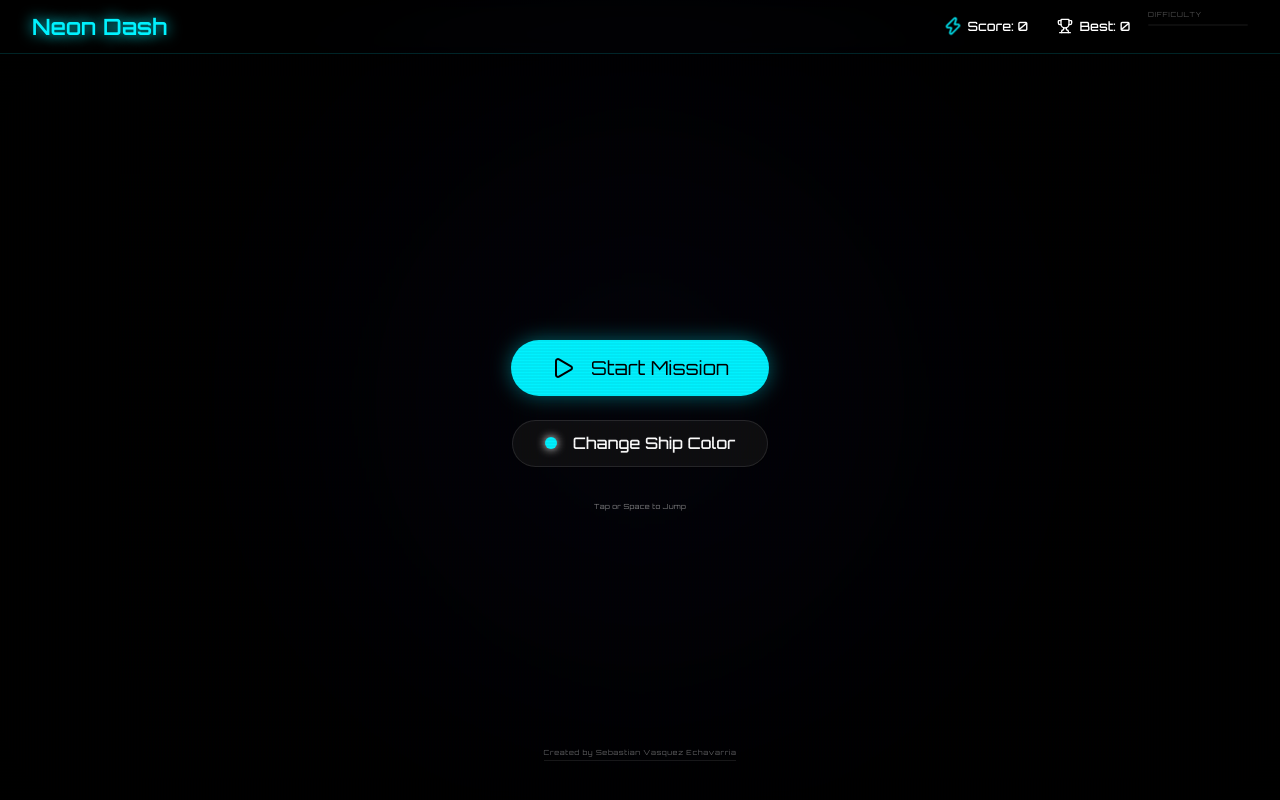
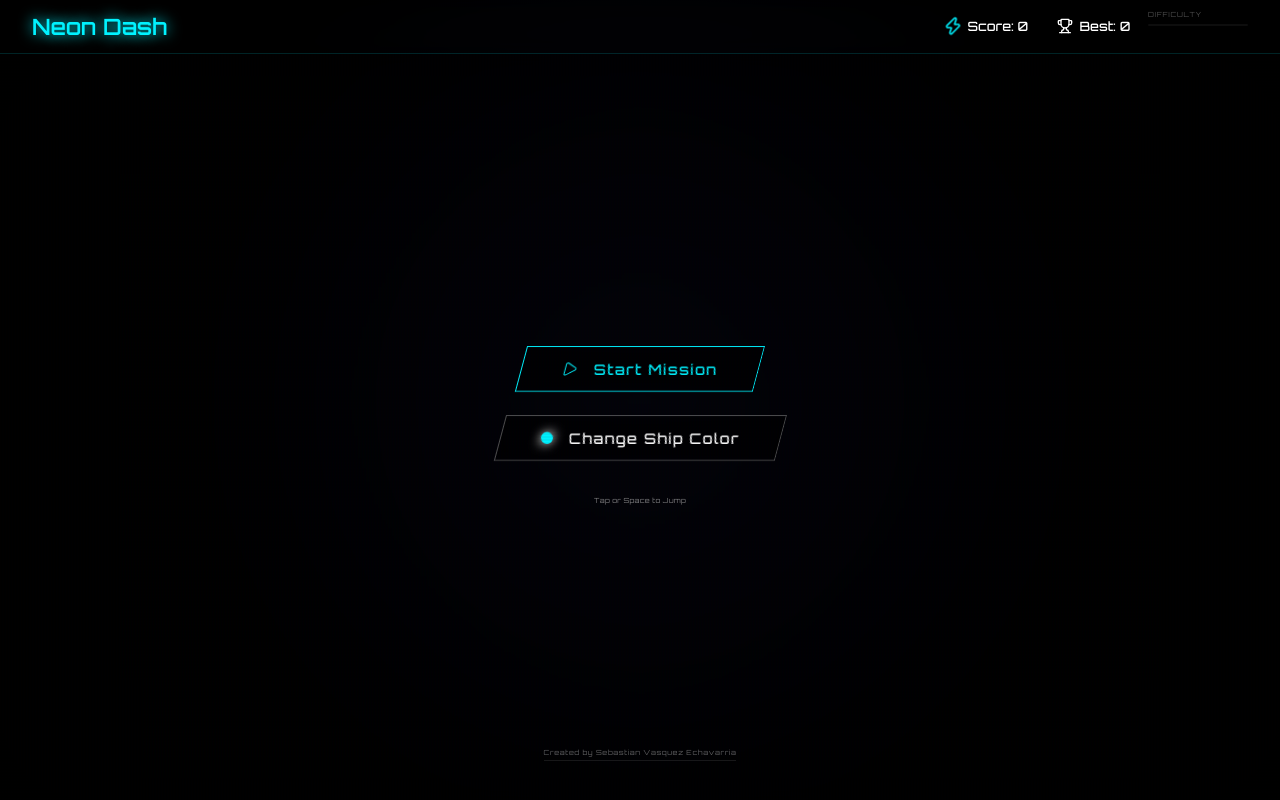
Before and after one commit to sebastianvasquezechavarria1234/neon-dash, a React (Vite) app: page / in a window 1280 px wide. Built offline with nearby package versions, Linux system fonts and the light colour scheme.

Commit message:
Style: match start screen buttons with modal cyber-HUD styles

```diff
--- a/src/App.css
+++ b/src/App.css
@@ -175,6 +175,68 @@ canvas {
   transform: skew(-15deg) scale(1.05);
   box-shadow: none !important;
   animation: button-glitch 0.3s infinite;
+}
+
+.mission-start-btn {
+  background: transparent !important;
+  color: #00f2ff !important;
+  font-family: 'Orbitron', sans-serif;
+  font-weight: 500 !important;
+  text-transform: none;
+  letter-spacing: 0.1em;
+  padding: 0.8rem 2.5rem !important;
+  font-size: 0.9rem !important;
+  border: 1px solid #00f2ff !important;
+  border-radius: 0 !important;
+  transform: skew(-15deg);
+  position: relative;
+  transition: all 0.3s cubic-bezier(0.175, 0.885, 0.32, 1.275);
+  overflow: visible;
+  box-shadow: none !important;
+  cursor: pointer;
+}
+
+.mission-start-btn span {
+  display: inline-block;
+  transform: skew(15deg);
+}
+
+.mission-start-btn:hover {
+  background: #00f2ff !important;
+  color: #000 !important;
+  transform: skew(-15deg) scale(1.05);
+  box-shadow: none !important;
+  animation: button-glitch 0.3s infinite;
+}
+
+.ship-color-btn {
+  background: transparent !important;
+  color: #fff !important;
+  font-family: 'Orbitron', sans-serif;
+  font-weight: 500 !important;
+  text-transform: none;
+  letter-spacing: 0.1em;
+  padding: 0.8rem 2.5rem !important;
+  font-size: 0.9rem !important;
+  border: 1px solid rgba(255, 255, 255, 0.3) !important;
+  border-radius: 0 !important;
+  transform: skew(-15deg);
+  position: relative;
+  transition: all 0.3s cubic-bezier(0.175, 0.885, 0.32, 1.275);
+  overflow: visible;
+  box-shadow: none !important;
+  cursor: pointer;
+}
+
+.ship-color-btn span {
+  display: inline-block;
+  transform: skew(15deg);
+}
+
+.ship-color-btn:hover {
+  background: rgba(255, 255, 255, 0.1) !important;
+  border-color: #fff !important;
+  transform: skew(-15deg) scale(1.05);
 }
 
 .primary-btn {
--- a/src/App.jsx
+++ b/src/App.jsx
@@ -322,14 +322,14 @@ function App() {
           if (s.x < 0) s.x = CANVAS_WIDTH;
         });
 
-        // Speed Zones Spawning - more frequent, faster
+        // Speed Zones Spawning - BOOST only
         if (g.frame % 200 === 0) {
           g.zones.push({
             x: CANVAS_WIDTH,
             y: 0,
-            w: 300,
+            w: 700,
             h: CANVAS_HEIGHT,
-            type: Math.random() > 0.5 ? 'fast' : 'slow',
+            type: 'fast',
             color: 'rgba(0, 242, 255, 0.1)'
           });
         }
@@ -659,13 +659,13 @@ function App() {
               exit={{ opacity: 0 }}
               className="overlay"
             >
-              <button className="primary-btn neon-border">
-                <Play size={24} />
-                Start Mission
+              <button className="primary-btn mission-start-btn" onClick={startGame}>
+                <Play size={16} strokeWidth={1.5} />
+                <span>Start Mission</span>
               </button>
-              <button onClick={cycleSkin} className="secondary-btn">
+              <button onClick={cycleSkin} className="secondary-btn ship-color-btn">
                 <span className="skin-dot" style={{ backgroundColor: playerSkin }}></span>
-                Change Ship Color
+                <span>Change Ship Color</span>
               </button>
               <p className="controls-hint">Tap or Space to Jump</p>
             </motion.div>
```
